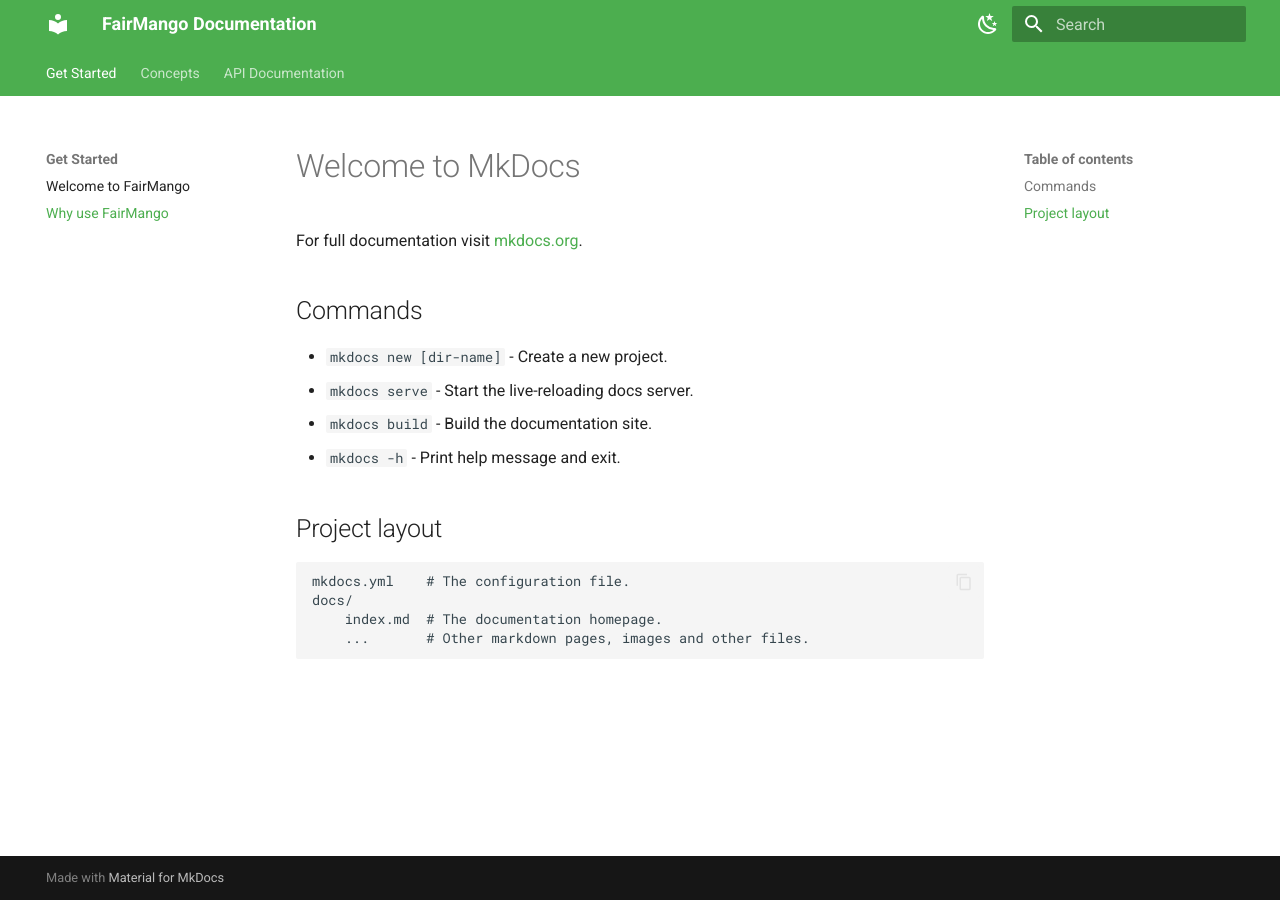
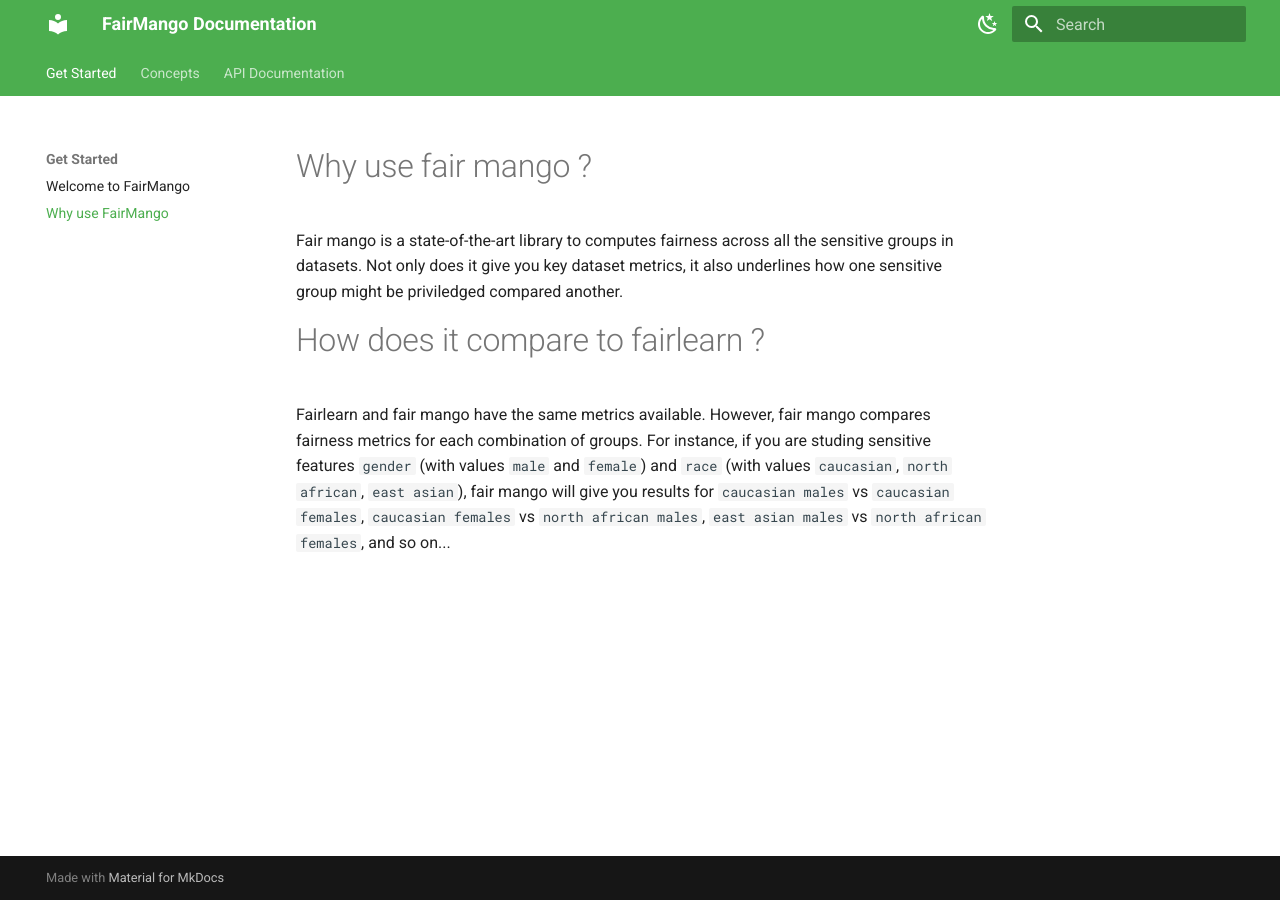
Before and after one commit to datategy/Fair-Mango, an MkDocs documentation site: the page built from docs/why_use_fairmango.md, in a window 1280 px wide. Built offline with MkDocs 1.6.1 and Material for MkDocs 9.7.7, drawn with Linux system fonts in a browser that asks for light colours.

Commit message:
DOC: add `why use fair mango` page

```diff
--- a/docs/why_use_fairmango.md
+++ b/docs/why_use_fairmango.md
@@ -1,17 +1,7 @@
-# Welcome to MkDocs
+# Why use fair mango ?
 
-For full documentation visit [mkdocs.org](https://www.mkdocs.org).
+Fair mango is a state-of-the-art library to computes fairness across all the sensitive groups in datasets. Not only does it give you key dataset metrics, it also underlines how one sensitive group might be priviledged compared another.
 
-## Commands
+# How does it compare to fairlearn ?
 
-* `mkdocs new [dir-name]` - Create a new project.
-* `mkdocs serve` - Start the live-reloading docs server.
-* `mkdocs build` - Build the documentation site.
-* `mkdocs -h` - Print help message and exit.
-
-## Project layout
-
-    mkdocs.yml    # The configuration file.
-    docs/
-        index.md  # The documentation homepage.
-        ...       # Other markdown pages, images and other files.
+Fairlearn and fair mango have the same metrics available. However, fair mango compares fairness metrics for each combination of groups. For instance, if you are studing sensitive features `gender` (with values `male` and `female`) and `race` (with values `caucasian`, `north african`, `east asian`), fair mango will give you results for `caucasian males` vs `caucasian females`, `caucasian females` vs `north african males`, `east asian males` vs `north african females`, and so on...
```
